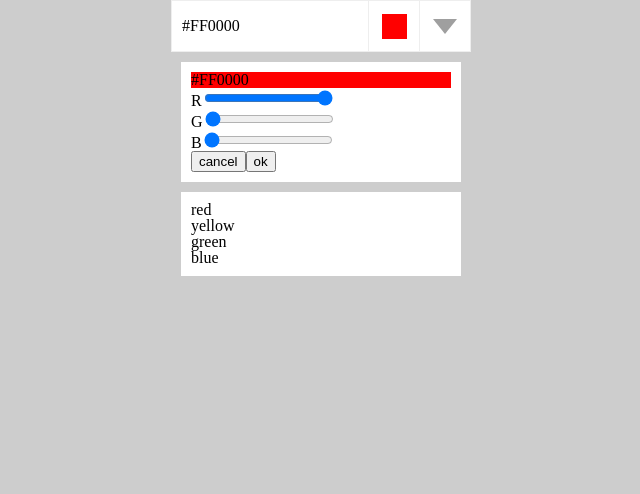
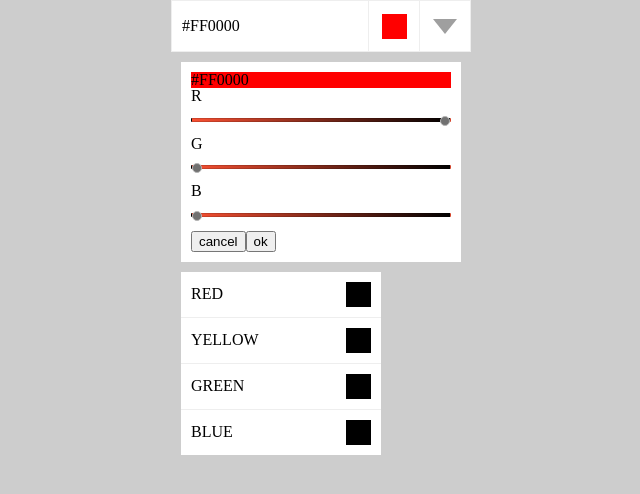
Before and after one commit to EDhalms/Color-Picker, a React (Create React App) app: page / in a window 1280 px wide. Shown: the top 494 px of the page, without its empty margins (319-959 px from the left). Built offline with nearby package versions, Linux system fonts and the light colour scheme.

Commit message:
added some styles.

```diff
--- a/src/components/color-picker/color-settings-panel/colorSettingsPanel.css
+++ b/src/components/color-picker/color-settings-panel/colorSettingsPanel.css
@@ -3,3 +3,73 @@
   padding: 10px;
   background-color: white;
 }
+
+input[type=range] {
+  -webkit-appearance: none;
+  width: 100%;
+  margin: 13.8px 0;
+}
+input[type=range]:focus {
+  outline: none;
+}
+input[type=range]::-webkit-slider-runnable-track {
+  width: 100%;
+  height: 4px;
+  cursor: pointer;
+  background: linear-gradient(to right, rgba(248,80,50,1) 0%, rgba(0,0,0,1) 100%);
+  border-radius: 1px;
+  border: 0.2px solid rgba(1, 1, 1, 0.15);
+}
+input[type=range]::-webkit-slider-thumb {
+  height: 10px;
+  width: 10px;
+  border-radius: 50%;
+  background: #717171;
+  border: 1px solid #b5b5b5;
+  cursor: pointer;
+  -webkit-appearance: none;
+  margin-top: -3px;
+}
+
+input[type=range]::-moz-range-track {
+  width: 100%;
+  height: 4px;
+  cursor: pointer;
+  background: linear-gradient(to right, rgba(248,80,50,1) 0%, rgba(0,0,0,1) 100%);
+  border-radius: 1px;
+  border: 0.2px solid rgba(1, 1, 1, 0.15);
+}
+input[type=range]::-moz-range-thumb {
+  height: 10px;
+  width: 10px;
+  border-radius: 50%;
+  background: #717171;
+  border: 1px solid #b5b5b5;
+  cursor: pointer;
+}
+input[type=range]::-ms-track {
+  width: 100%;
+  height: 4px;
+  cursor: pointer;
+  background: transparent;
+  border-color: transparent;
+  color: transparent;
+}
+input[type=range]::-ms-fill-lower {
+  background: rgba(0, 0, 0, 0.79);
+  border: 0.2px solid rgba(1, 1, 1, 0.15);
+  border-radius: 2.6px;
+}
+input[type=range]::-ms-fill-upper {
+  background: rgba(48, 113, 129, 0.79);
+  border: 0.2px solid rgba(1, 1, 1, 0.15);
+  border-radius: 2.6px;
+}
+input[type=range]::-ms-thumb {
+  height: 10px;
+  width: 10px;
+  border-radius: 50%;
+  background: #717171;
+  border: 1px solid #b5b5b5;
+  cursor: pointer;
+}
--- a/src/components/color-picker/colors-list/ColorsList.js
+++ b/src/components/color-picker/colors-list/ColorsList.js
@@ -2,6 +2,10 @@ import React from 'react';
 import './colorsList.css';
 
 class ColorsList extends React.Component {
+
+  state = {
+    color: '#000'
+  }
 
   clickHandle = (color) => {
     this.props.onChange(color);
@@ -9,14 +13,16 @@ class ColorsList extends React.Component {
 
   render() {
     return (
-      <div className="color-list">
-        <ul>
+      <div className="colors">
+        <ul className="colors-list">
           {this.props.colors.map((color, index) => {
               return (
-                <li key={index}
+                <li className={`colors-list__color`}
+                    key={index}
                     onClick={() => this.clickHandle(color.code)}
                 >
-                  {color.label}
+                  <div className="colors-list__color-name">{color.label}</div>
+                  <div className="colors-list__color-marker" style={{backgroundColor: this.state.color}}></div>
                 </li>
               )
             })}
--- a/src/components/color-picker/colors-list/colorsList.css
+++ b/src/components/color-picker/colors-list/colorsList.css
@@ -1,5 +1,35 @@
-.color-list {
+.colors {
+  width: 200px;
   margin: 10px;
-  padding: 10px;
   background-color: white;
 }
+
+.colors-list {
+
+}
+
+.colors-list__color {
+  display: flex;
+  align-items: center;
+  padding: 10px;
+  border-bottom: 1px solid #eeeeee;
+}
+
+.colors-list__color:last-child {
+  border-bottom: none;
+}
+
+.colors-list__color_selected {
+
+}
+
+.colors-list__color-name {
+  flex: 1;
+  text-transform: uppercase;
+}
+
+.colors-list__color-marker {
+  width: 25px;
+  min-width: 25px;
+  height: 25px;
+}
```
